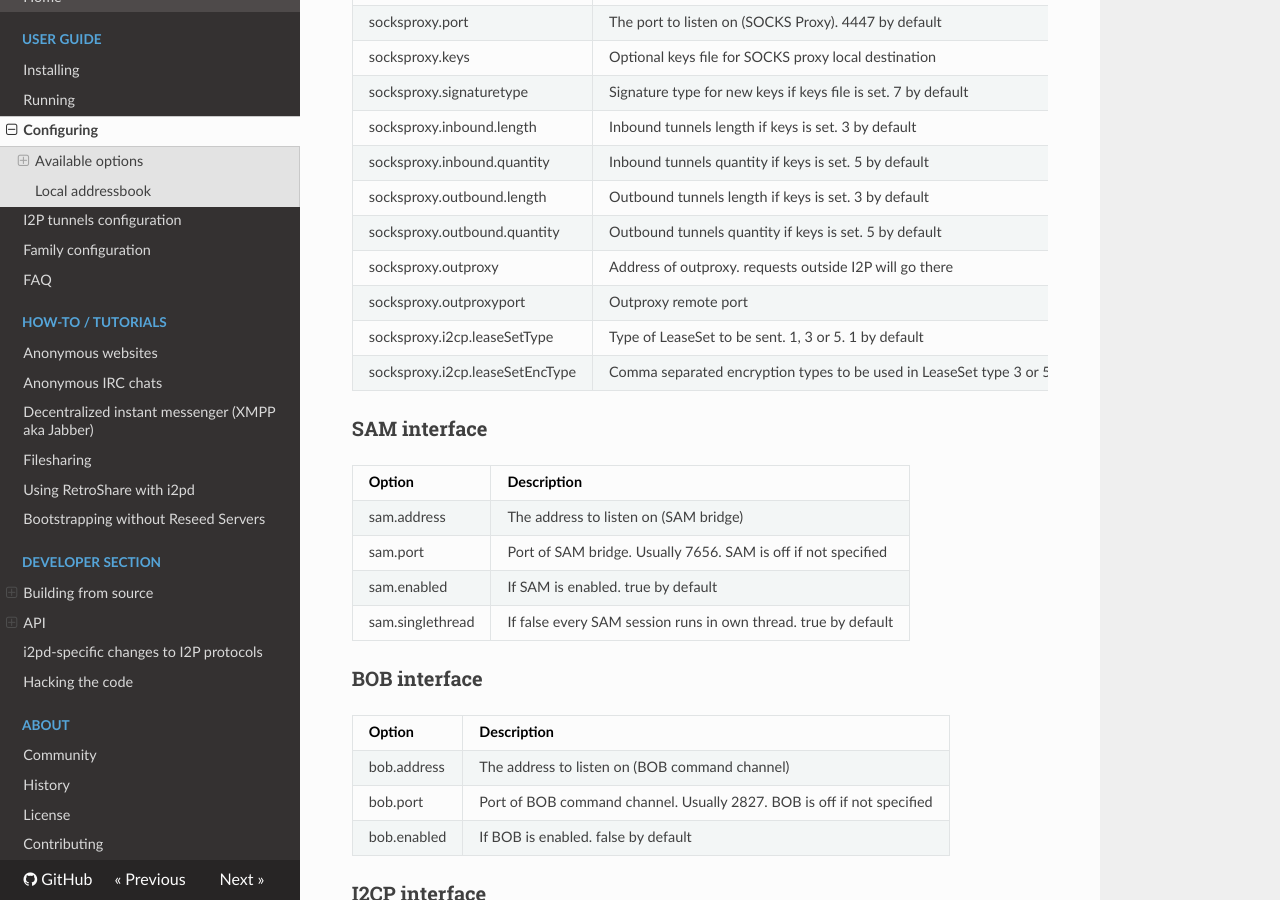
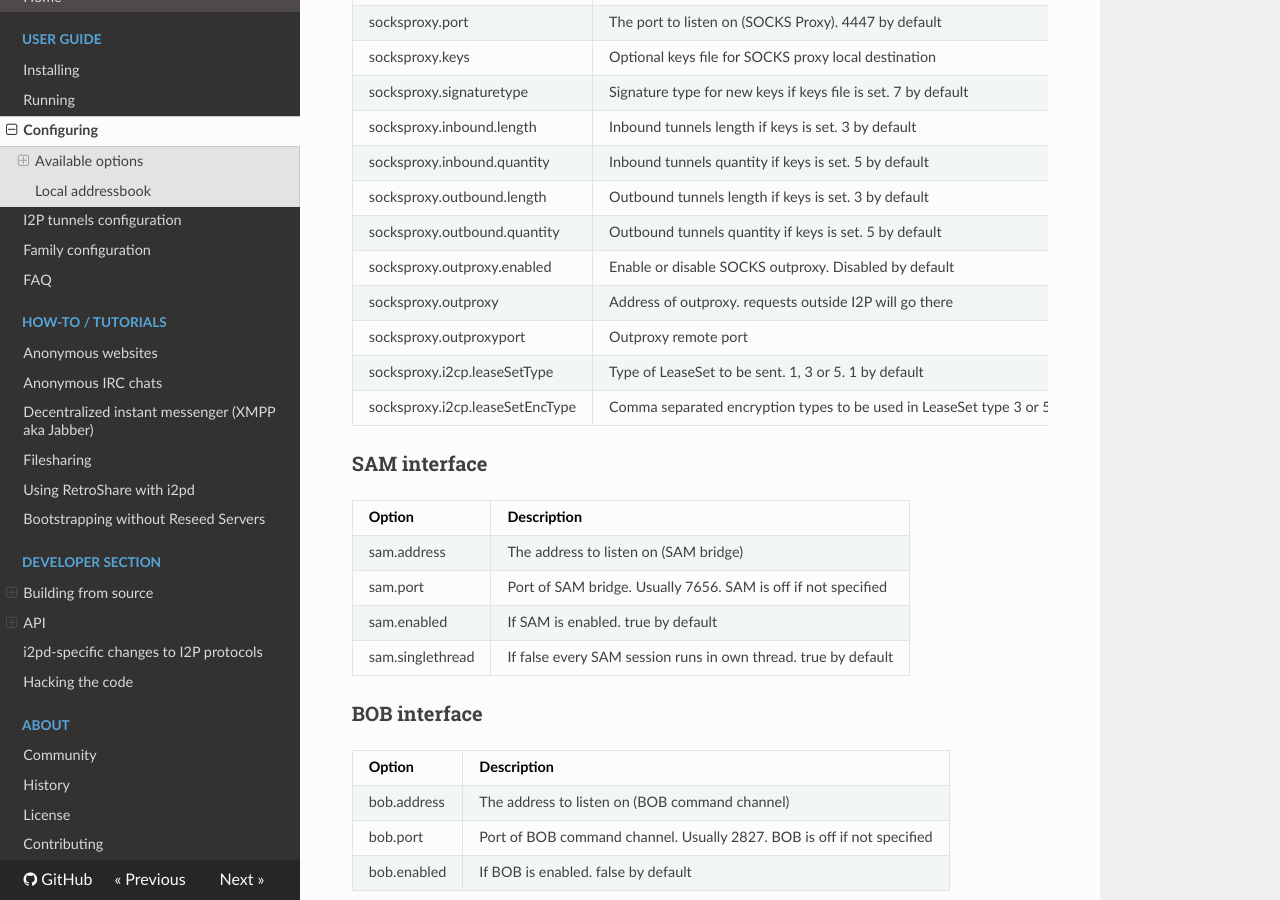
Before and after one commit to PurpleI2P/i2pd_docs_en, an MkDocs documentation site: the page built from docs/user-guide/configuration.md, in a window 1280 px wide and 900 px high, scrolled down 3481 px. Built offline with MkDocs 1.6.1, drawn with Linux system fonts in a browser that asks for light colours; nearby versions of some CDN libraries; old or Windows-style settings are respelled for this version of MkDocs.

Commit message:
added socksproxy.outproxy.enabled per https://github.com/PurpleI2P/i2pd/issues/1561

```diff
--- a/docs/user-guide/configuration.md
+++ b/docs/user-guide/configuration.md
@@ -128,6 +128,7 @@ socksproxy.inbound.length              | Inbound tunnels length if keys is set.
 socksproxy.inbound.quantity            | Inbound tunnels quantity if keys is set. 5 by default
 socksproxy.outbound.length             | Outbound tunnels length if keys is set. 3 by default
 socksproxy.outbound.quantity           | Outbound tunnels quantity if keys is set. 5 by default
+socksproxy.outproxy.enabled            | Enable or disable SOCKS outproxy. Disabled by default
 socksproxy.outproxy                    | Address of outproxy. requests outside I2P will go there
 socksproxy.outproxyport                | Outproxy remote port
 socksproxy.i2cp.leaseSetType           | Type of LeaseSet to be sent. 1, 3 or 5. 1 by default
```
